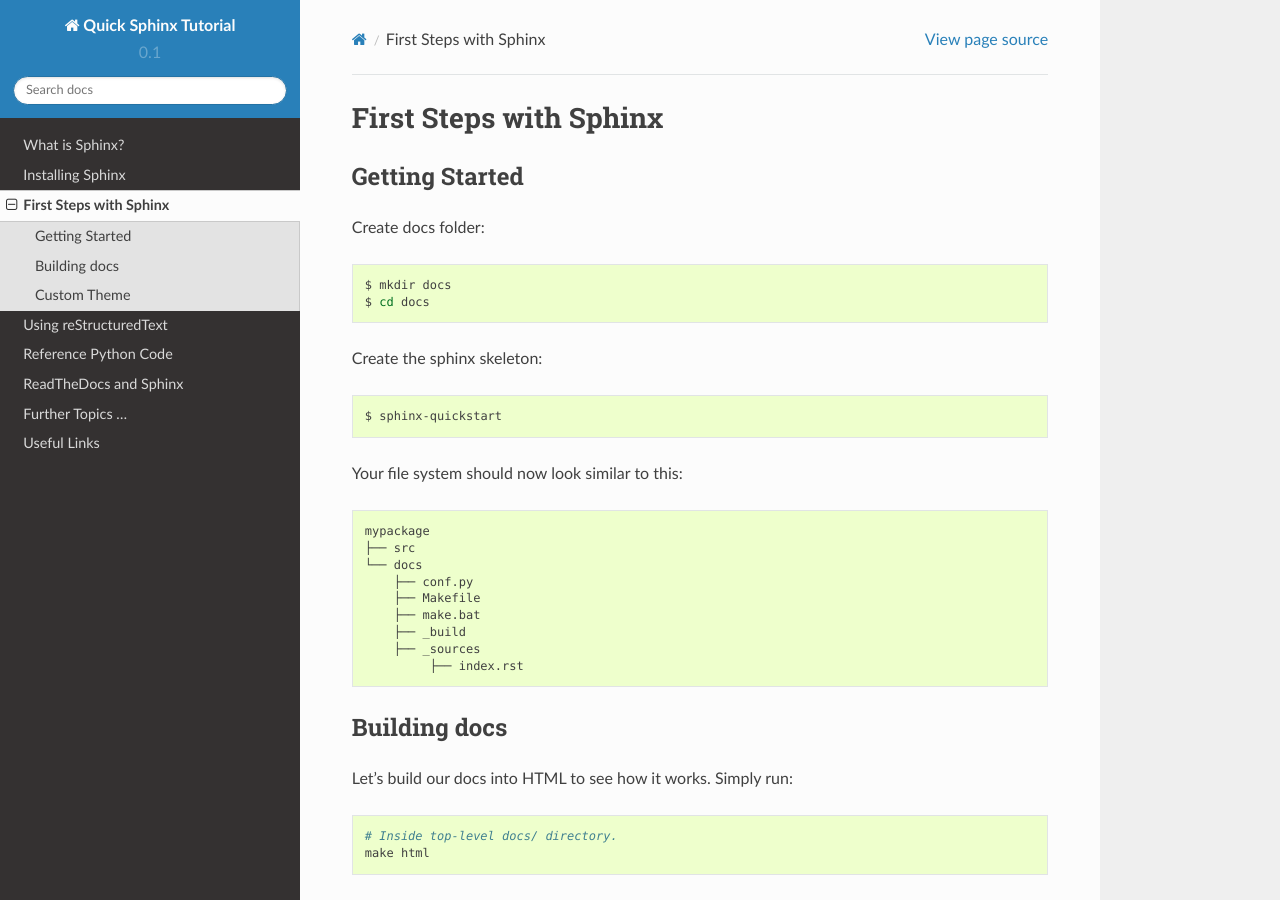
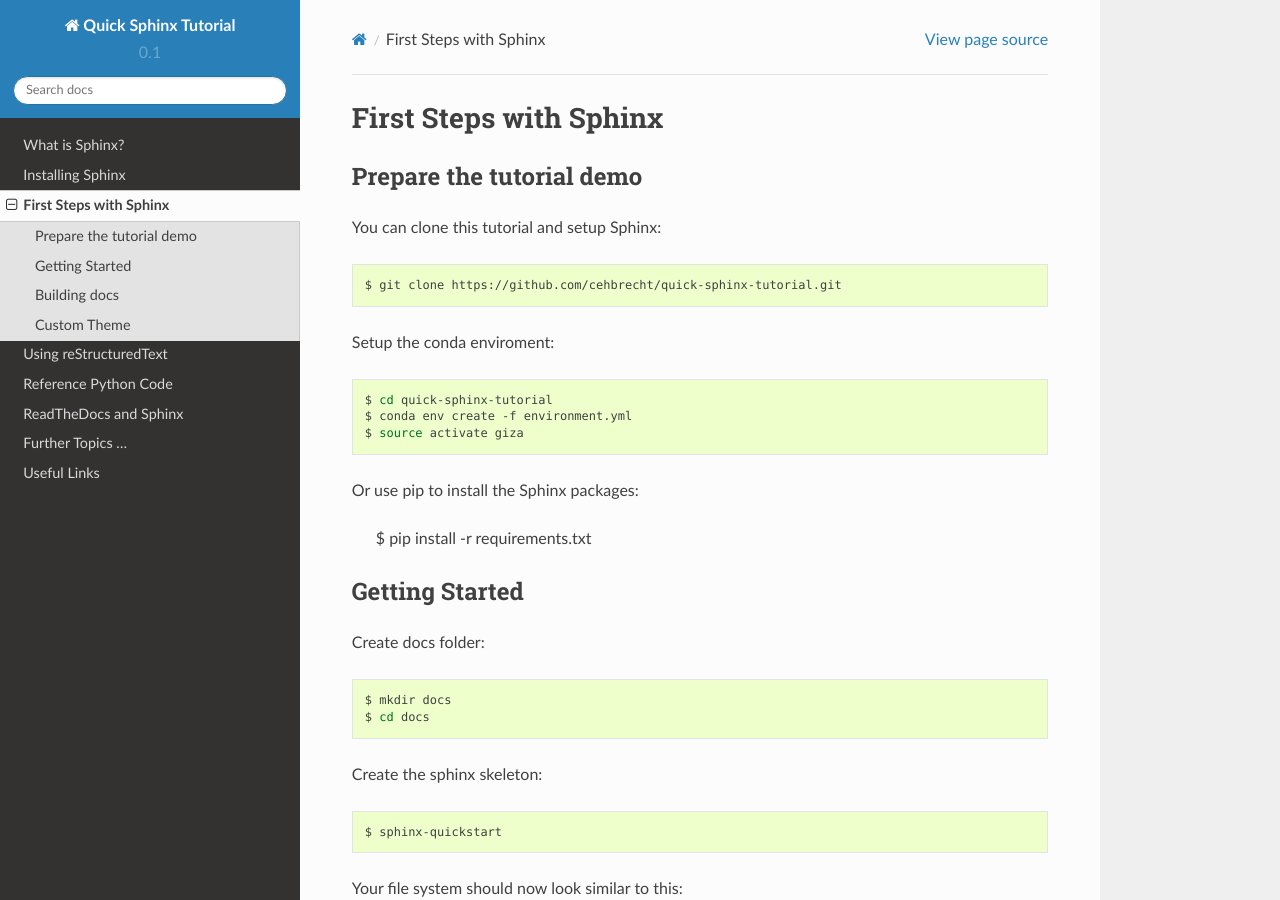
Before and after one commit to cehbrecht/quick-sphinx-tutorial, a Sphinx documentation site: the page built from docs/source/firststeps.rst, in a window 1280 px wide and 900 px high. Built offline with Sphinx 7.4.7 and the Read the Docs theme 2.0.0, drawn with Linux system fonts in a browser that asks for light colours.

Commit message:
update intro and prepare demo

```diff
--- a/docs/source/firststeps.rst
+++ b/docs/source/firststeps.rst
@@ -1,6 +1,26 @@
 First Steps with Sphinx
 =======================
 
+Prepare the tutorial demo
+-------------------------
+
+You can clone this tutorial and setup Sphinx:
+
+.. code:: bash
+
+   $ git clone https://github.com/cehbrecht/quick-sphinx-tutorial.git
+
+Setup the conda enviroment:
+
+.. code:: bash
+
+   $ cd quick-sphinx-tutorial
+   $ conda env create -f environment.yml
+   $ source activate giza
+
+Or use pip to install the Sphinx packages:
+
+  $ pip install -r requirements.txt
 
 Getting Started
 ---------------
@@ -31,6 +51,7 @@ Your file system should now look similar to this::
         ├── _build
         ├── _sources
              ├── index.rst
+
 
 Building docs
 -------------
--- a/docs/source/intro.rst
+++ b/docs/source/intro.rst
@@ -32,5 +32,7 @@ Examples on Sphinx
 
 * https://docs.python.org/2.7/
 * http://bokeh.pydata.org/en/latest/
+* http://docs.geotools.org/
+* http://docs.geoserver.org/latest/en/user/
 * http://ryan-roemer.github.io/sphinx-bootstrap-theme/
 * http://cppformat.github.io/latest/
```
Also changed, not shown: docs/source/index.rst (+7 -13 lines).
